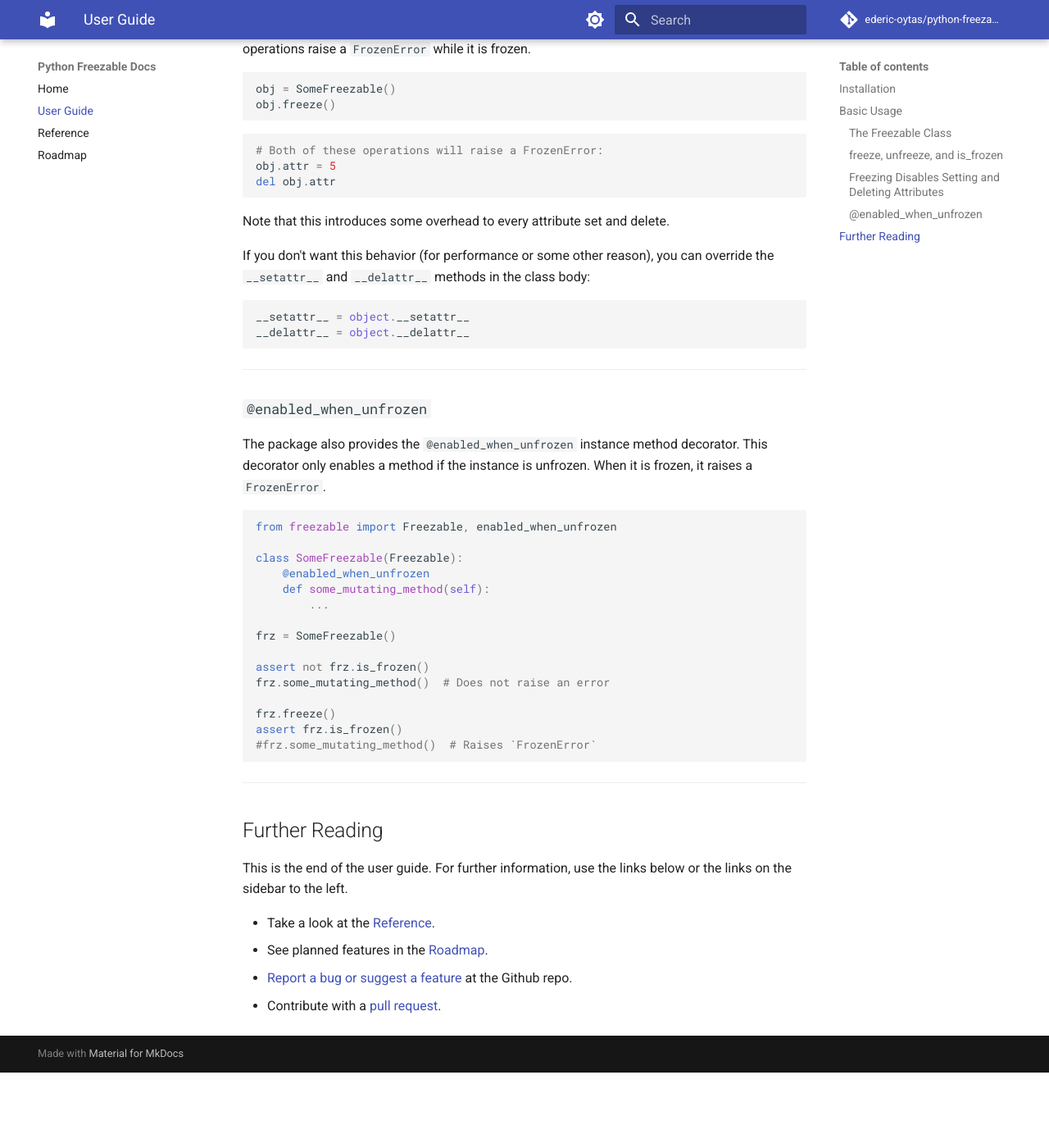
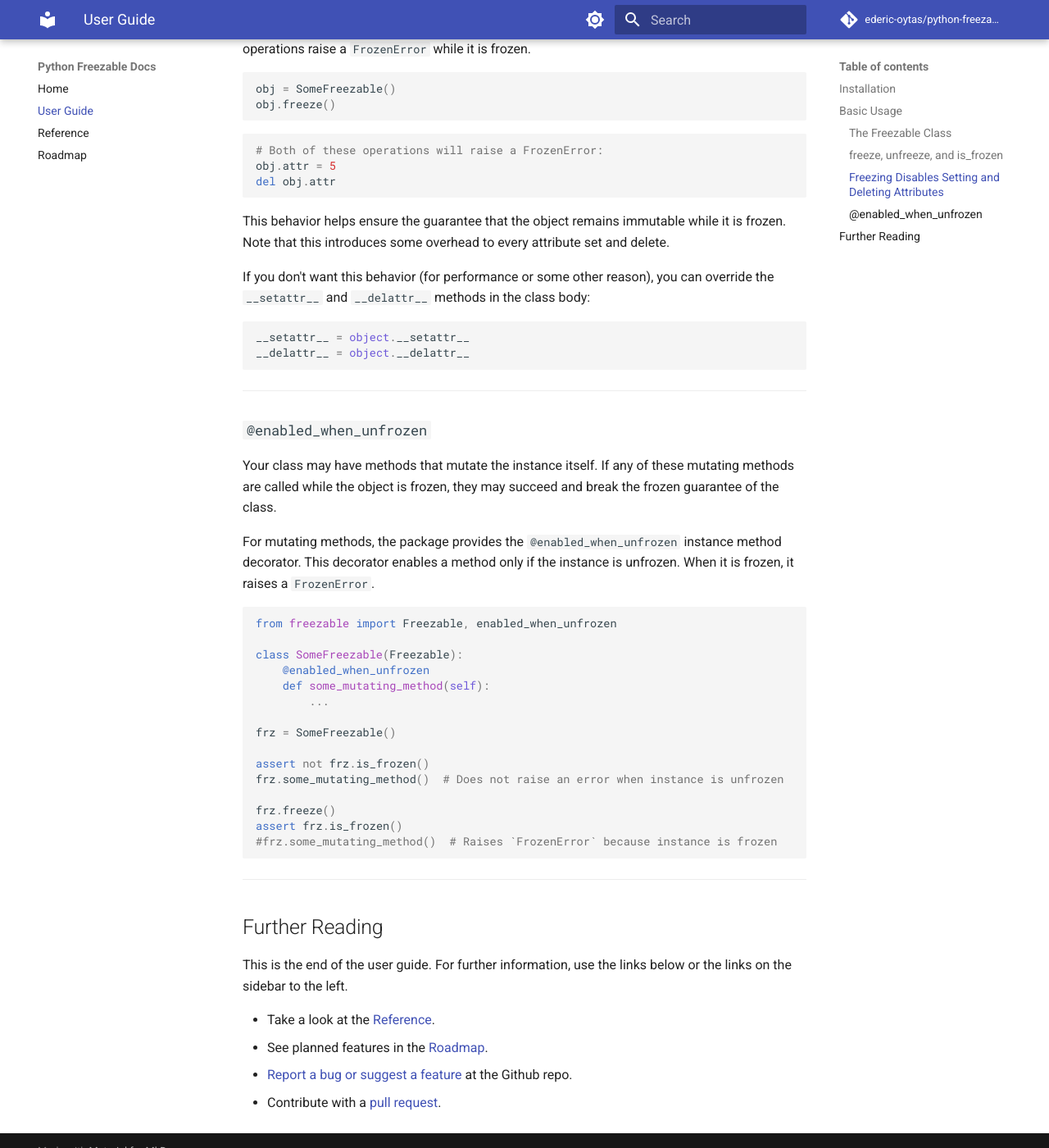
Before and after one commit to ederic-oytas/freezable-mixin, an MkDocs documentation site: the page built from docs/user-guide.md, in a window 1280 px wide and 1400 px high, scrolled down 1383 px. Shown: the whole window at 82% size. Built offline with MkDocs 1.6.1 and Material for MkDocs 9.7.7, drawn with Linux system fonts in a browser that asks for light colours; comment, search, counter and statistics services are not loaded; before the commit the page ends 2691 px from its top, so only the background shows below that; some of the changed text lies outside the part shown.

Commit message:
Edit user-guide.md

````diff
--- a/docs/user-guide.md
+++ b/docs/user-guide.md
@@ -80,7 +79,9 @@ obj.attr = 5
 del obj.attr
 ```
 
-Note that this introduces some overhead to every attribute set and delete.
+This behavior helps ensure the guarantee that the object remains immutable
+while it is frozen. Note that this introduces some overhead to every attribute
+set and delete.
 
 If you don't want this behavior (for performance or some other reason), you can
 override the `__setattr__` and `__delattr__` methods in the class body:
@@ -94,9 +95,13 @@ __delattr__ = object.__delattr__
 
 ### `@enabled_when_unfrozen`
 
-The package also provides the `@enabled_when_unfrozen` instance method
-decorator. This decorator only enables a method if the instance is unfrozen.
-When it is frozen, it raises a `FrozenError`.
+Your class may have methods that mutate the instance itself. If any of
+these mutating methods are called while the object is frozen, they may succeed
+and break the frozen guarantee of the class.
+
+For mutating methods, the package provides the `@enabled_when_unfrozen` instance
+method decorator. This decorator enables a method only if the instance is
+unfrozen. When it is frozen, it raises a `FrozenError`.
 
 ```python
 from freezable import Freezable, enabled_when_unfrozen
@@ -109,11 +114,11 @@ class SomeFreezable(Freezable):
 frz = SomeFreezable()
 
 assert not frz.is_frozen()
-frz.some_mutating_method()  # Does not raise an error
+frz.some_mutating_method()  # Does not raise an error when instance is unfrozen
 
 frz.freeze()
 assert frz.is_frozen()
-#frz.some_mutating_method()  # Raises `FrozenError`
+#frz.some_mutating_method()  # Raises `FrozenError` because instance is frozen
 ```
 
 ---
````
Also changed, not shown: other parts of docs/user-guide.md (+1 -2 lines).
